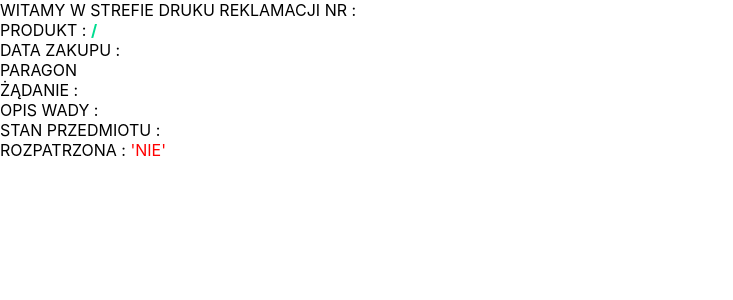
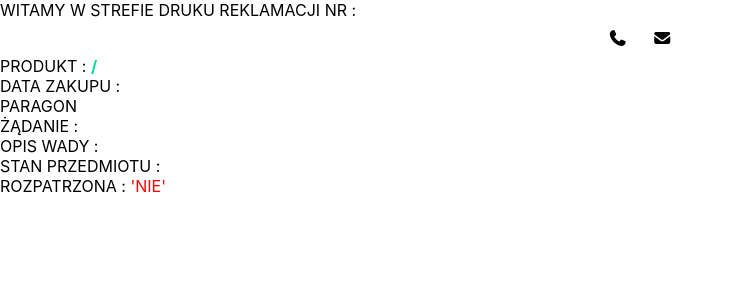
Before and after one commit to marcinoles87/reklamacje, a React (Create React App) app: page /drukuj in a window 1280 px wide. Shown: the top 300 px of the page, without its empty margins (0-733 px from the left). Built offline with nearby package versions, Linux system fonts and the light colour scheme.

Commit message:
update function print

```diff
--- a/src/components/Drukuj.js
+++ b/src/components/Drukuj.js
@@ -6,8 +6,16 @@ function Drukuj({item}) {
     <div className='druk-container'>
       Witamy w strefie druku reklamacji nr :
 
+      <div className='dane-client'>
+                          <h2>{item.OsobaZgłaszajaca}</h2>
+                          <i className="fa-solid fa-phone"></i> {item.Telefon}  <i className="fa-solid fa-envelope"></i> {item.Email}
+                      </div>
+
             <div className='dane-product'>
-                        <p>{item.OsobaZgłaszajaca}</p>
+
+
+
+
                         <p>Produkt : <span style={{color:'#00dd90ff',fontWeight:'bold'}}>{item.Kod} / {item.Nazwa} </span></p>
                         <p>Data zakupu : <span style={{color:'#00dd90ff',fontWeight:'bold'}}>{item.Zakup} </span></p>
                         <p>Paragon {item.Paragon}</p>
```
